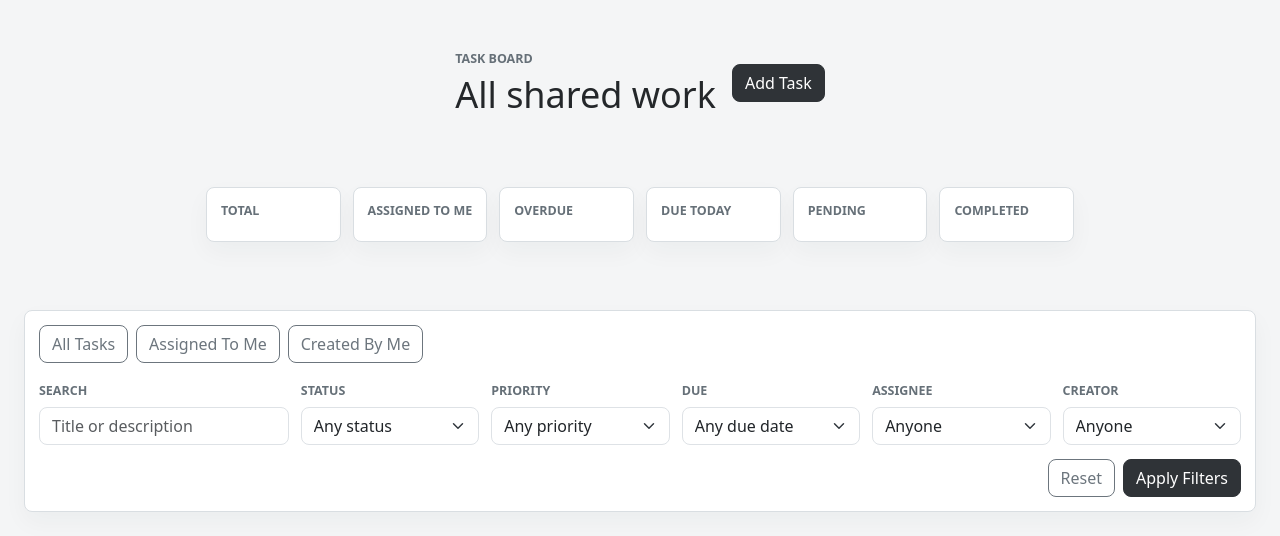
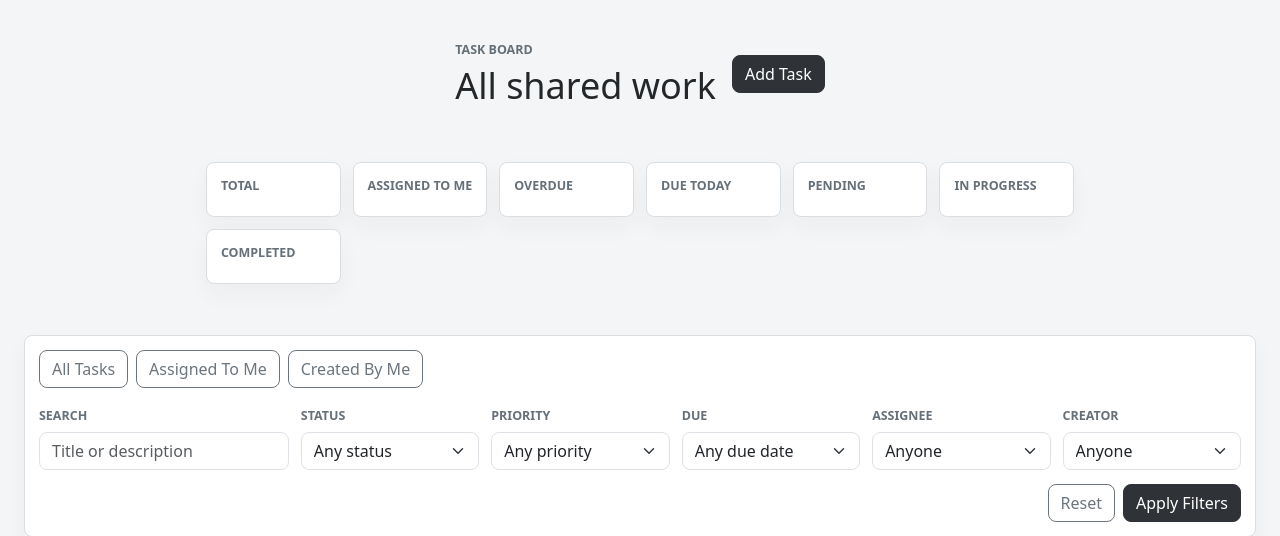
Before and after one commit to Gautam-813/task_list_efdiamond, a FastAPI app: template app/templates/dashboard.html in a window 1280 px wide. Shown: the top 536 px of the page. Run offline with FastAPI, Linux system fonts and the light colour scheme; the template is opened without the code that fills it, so the values that code supplies are empty.

Commit message:
feat: add in-progress count to dashboard

```diff
--- a/app/routers/pages.py
+++ b/app/routers/pages.py
@@ -145,6 +145,7 @@ def task_dashboard(
             1 for task in all_tasks if task.deadline == today and task.status != "completed"
         ),
         "pending": sum(1 for task in all_tasks if task.status == "pending"),
+        "in_progress": sum(1 for task in all_tasks if task.status == "in_progress"),
         "completed": sum(1 for task in all_tasks if task.status == "completed"),
     }
 
--- a/app/templates/dashboard.html
+++ b/app/templates/dashboard.html
@@ -29,6 +29,10 @@
   <div class="metric-card">
     <span>Pending</span>
     <strong>{{ dashboard_counts.pending }}</strong>
+  </div>
+  <div class="metric-card info">
+    <span>In Progress</span>
+    <strong>{{ dashboard_counts.in_progress }}</strong>
   </div>
   <div class="metric-card success">
     <span>Completed</span>
```
